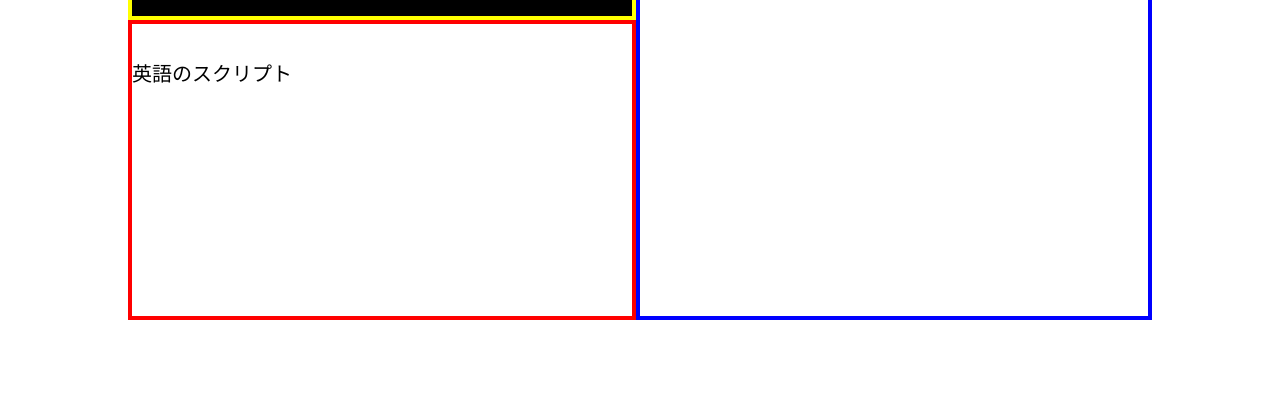
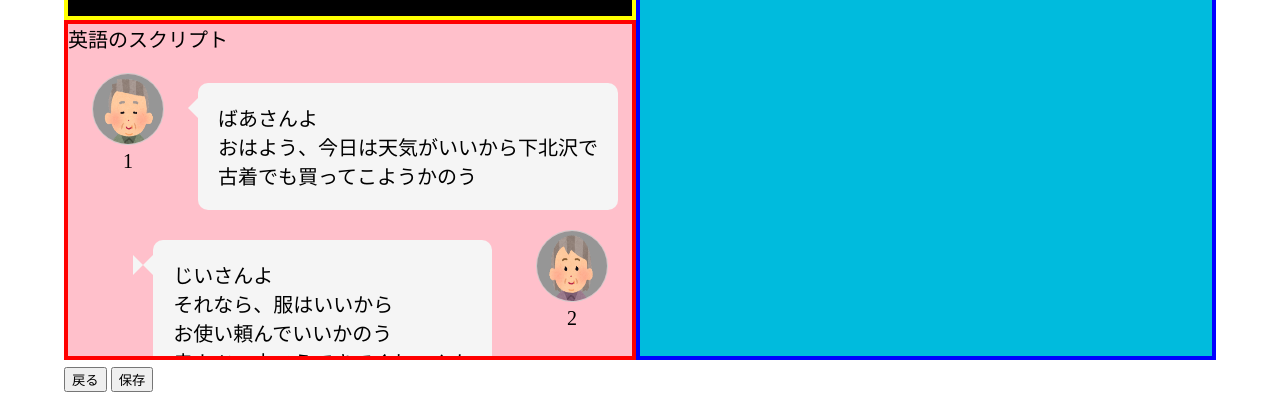
Before and after one commit to IuiF/HearAnalyzer, a Python web app: template app/templates/index.html in a window 1280 px wide. Shown: the part 400-800 px from the top of the page. Run offline with Jinja, Linux system fonts and the light colour scheme; the template is opened without the code that fills it, so the values that code supplies are empty.

Commit message:
add scroll bar and video

```diff
--- a/app/templates/css/sample.css
+++ b/app/templates/css/sample.css
@@ -16,11 +16,11 @@
     text-align: center;
   }*/
 
-  body {
-    margin: 0;
-    display: flex;
-    flex-direction: column;
-  }
+body {
+  margin: 0;
+  display: flex;
+  flex-direction: column;
+}
 
 .main {
   /* padding-top: 50px; */
@@ -32,13 +32,24 @@
 .contents {
   position:absolute;
   /* width: 520px; */
-  top:15%;
-  bottom:10%;
-  right: 10%;
-  left: 10%;
+  top:10%;
+  bottom:5%;
+  right: 5%;
+  left: 5%;
   flex: 5;
+  order: 1;
   display: flex;
   flex-direction: row;
+}
+
+.buttons{
+  position:absolute;
+  /* width: 520px; */
+  bottom:1%;
+  left: 5%;
+
+  flex:1;
+  order: 2;
 }
 
 .left {
@@ -53,6 +64,7 @@
   width: 520px;
   top:15%;
   left:10%; */
+  margin: 1;
 
   border: solid 4px yellow;
   background: black;
@@ -60,7 +72,7 @@
   box-sizing: border-box;
 
   text-align: center;
-  line-height: 100px;
+  /* line-height: 100px; */
   font-weight: bold;
   font-size: 60px;
 
@@ -74,10 +86,12 @@
   left:10%; */
 
   border: solid 4px red;
+  background: pink;
   box-sizing: border-box;
+  overflow-y: scroll;
 
   text-align: left;
-  line-height: 100px;
+  /* line-height: 100px; */
   /* font-weight: bold; */
   font-family: "Times New Roman";
   font-size: 20px;
@@ -93,11 +107,79 @@
   flex:1;
 
   border: solid 4px blue;
+  background: #0bd;
   box-sizing: border-box;
+  overflow-y: scroll;
 
   text-align: left;
-  line-height: 100px;
+  /* line-height: 100px; */
   /* font-weight: bold; */
   font-family: "Times New Roman";
   font-size: 20px;
 }
+
+
+/* 吹き出し */
+/* 左右共通のスタイリング */
+.left-side,
+.right-side {
+    width: 100%;
+    margin: 20px 0;
+    overflow: hidden;
+}
+.icon {
+    width: 100px;
+    text-align: center;
+}
+.icon img {
+    width: 70px;
+    height: 70px;
+    border: solid 1px #ccc;
+    border-radius: 50%;
+}
+.icon p {
+    margin: 0px;
+    word-wrap: break-word;
+}
+.bubble {
+    max-width: 70%;
+    padding: 20px;
+    border-radius: 10px;
+    display: inline-block;
+    background: #f5f5f5;
+    position: relative;
+}
+.bubble::before{
+    content: "";
+    width: 0;
+    height: 0;
+    border: 10px solid transparent;
+    position: absolute;
+}
+/* 左側表示の吹き出しのスタイリング */
+.left-side .icon {
+    float: left;
+    margin-left: 10px;
+}
+.left-side .bubble{
+    margin: 10px 0 0 20px;
+}
+.left-side .bubble::before{
+    top: 15px;
+    left: -20px;
+    border-right-color: #f5f5f5;
+}
+/* 右側表示の吹き出しのスタイリング */
+.right-side .icon {
+    float: right;
+    margin-right: 10px;
+}
+.right-side .bubble{
+    float: right;
+    margin: 10px 20px 0 0;
+}
+.right-side .bubble::before{
+    top: 15px;
+    right: -20px;
+    border-left-color: #f5f5f5;
+}
--- a/app/templates/index.html
+++ b/app/templates/index.html
@@ -14,10 +14,40 @@
   </div>
   <div class = 'contents'>
     <div class="left">
-      <div class="box1">動画</div>
-      <div class="box2">英語のスクリプト</div>
+      <div class="box1">
+        <iframe width="560" height="315"
+        src="https://www.youtube.com/embed/V91tqFUhwjU?si=rlCVI_xCyA1umG5H"
+        title="YouTube video player" frameborder="0"
+        allow="accelerometer; autoplay; clipboard-write; encrypted-media; gyroscope; picture-in-picture; web-share"
+        allowfullscreen>
+      </iframe>
+      </div>
+      <div class="box2">英語のスクリプト
+        <div class="left-side">
+          <div class="icon">
+              <img src="images/じいさん.png">
+              <p>1</p>
+          </div>
+          <div class="bubble">
+              ばあさんよ<br>おはよう、今日は天気がいいから下北沢で<br>古着でも買ってこようかのう
+          </div>
+          <div class="right-side">
+            <div class="icon">
+                <img src="images/ばあさん.png">
+                <p>2</p>
+            </div>
+            <div class="bubble">
+              じいさんよ<br>それなら、服はいいから<br>お使い頼んでいいかのう<br>串カツ10本こうてきてくれへんか
+            </div>
+        </div>
+      </div>
+      </div>
     </div>
     <div class="box3">説明<br>構文解析<br>単語</div>
+  </div>
+  <div class = 'buttons'>
+    <button class="button" type="button" onclick="location.href='./upload.html'">戻る</button>
+    <button class="button" type="button">保存</button>
   </div>
 
 
--- a/app/templates/upload.html
+++ b/app/templates/upload.html
@@ -28,7 +28,7 @@
       </label>
     </div>
   </div>
-  <button class="uploadbutton" type="button">スクリプト生成</button>
+  <button class="uploadbutton" type="button" onclick="location.href='./index.html'">スクリプト生成</button>
 
 
 
```
Also changed, not shown: app/templates/images/じいさん.png (added), app/templates/images/ばあさん.png (added).
